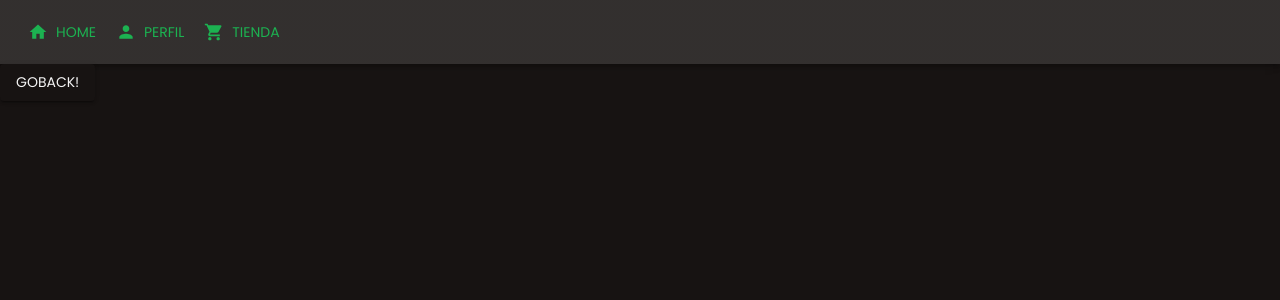
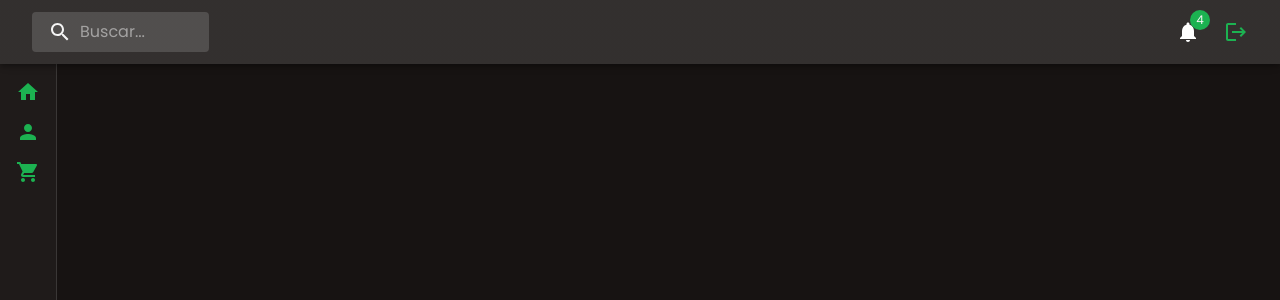
Before and after one commit to HiUlisesOk/roleplay, a React (Vite) app: page /home in a window 1280 px wide. Shown: the top 300 px of the page. Built offline with nearby package versions, Linux system fonts and the light colour scheme.

Commit message:
Navbar reestructurada

```diff
--- a/src/App.jsx
+++ b/src/App.jsx
@@ -2,7 +2,7 @@
 import Landing from "./Pages/Landing.jsx"
 import Home from "./Pages/Home.jsx"
 import Register from "./Pages/Register.jsx"
-
+import Playground from "./Pages/Playground.jsx"
 import { Routes, Route}  from "react-router-dom"
 
 export default function App() {
@@ -12,6 +12,7 @@ export default function App() {
     <Route path="/" element={<Landing />} />
     <Route path="/home" element={<Home />} />
     <Route path="/register" element={<Register />} />
+    <Route path="/playground" element={<Playground />} />
   </Routes>
   </>
   )
--- /dev/null
+++ b/src/Pages/Playground.jsx
@@ -0,0 +1,9 @@
+import Navbar from "../components/Navbar.jsx"
+
+export default function Playground() {
+    return(
+        <>
+        <Navbar />
+        </>
+    )
+}
--- a/src/components/Navbar.jsx
+++ b/src/components/Navbar.jsx
@@ -1,14 +1,88 @@
-import { AppBar, Box, Button, Drawer, List, ListItem, Toolbar, ListItemButton, ListItemText, ListItemIcon} from "@mui/material";
+import { AppBar, Box, Drawer, List, ListItem, Toolbar, ListItemButton, ListItemIcon, IconButton, Badge,} from "@mui/material";
+import { styled, alpha } from '@mui/material/styles';
+import SearchIcon from '@mui/icons-material/Search';
 import MenuIcon from '@mui/icons-material/Menu';
 import HomeIcon from '@mui/icons-material/Home';
 import PersonIcon from '@mui/icons-material/Person';
 import ShoppingCartIcon from '@mui/icons-material/ShoppingCart';
 import { Link } from "react-router-dom";
 import { useState } from 'react'
+import InputBase from '@mui/material/InputBase';
+import NotificationsIcon from '@mui/icons-material/Notifications';
+import LogoutIcon from '@mui/icons-material/Logout';
+
+import { useMediaQuery } from '@mui/material';
 
 export default function Navbar() {
 
     const [open,setOpen] = useState(false);
+
+    const isDesktop = useMediaQuery('(min-width: 600px)');
+    const DrawerContent = () => {
+        return(
+            <>
+            <Toolbar />
+            <Box sx={{ overflow: 'auto' }}>
+                <List>
+                        {
+                            arrayLinks.map((item)=>(
+                                <ListItem disablePadding key={item.title + item.lengt}>
+                                    <ListItemButton
+                                        href={item.path}
+                                        component={Link}>
+                                        <ListItemIcon sx={{minWidth: 0}}>{item.icon}</ListItemIcon>
+                                    </ListItemButton>
+                                </ListItem>
+                            ))
+                        }
+                </List>
+            </Box>
+            </>
+        )
+    }
+
+    const Search = styled('div')(({ theme }) => ({
+        position: 'relative',
+        borderRadius: theme.shape.borderRadius,
+        backgroundColor: alpha(theme.palette.common.white, 0.15),
+        '&:hover': {
+          backgroundColor: alpha(theme.palette.common.white, 0.25),
+        },
+        marginLeft: 0,
+        width: '100%',
+        [theme.breakpoints.up('sm')]: {
+          marginLeft: theme.spacing(1),
+          width: 'auto',
+        },
+      }));
+
+      const SearchIconWrapper = styled('div')(({ theme }) => ({
+        padding: theme.spacing(0, 2),
+        height: '100%',
+        position: 'absolute',
+        pointerEvents: 'none',
+        display: 'flex',
+        alignItems: 'center',
+        justifyContent: 'center',
+      }));
+
+      const StyledInputBase = styled(InputBase)(({ theme }) => ({
+        color: 'inherit',
+        '& .MuiInputBase-input': {
+          padding: theme.spacing(1, 1, 1, 0),
+          // vertical padding + font size from searchIcon
+          paddingLeft: `calc(1em + ${theme.spacing(4)})`,
+          transition: theme.transitions.create('width'),
+          width: '100%',
+          [theme.breakpoints.up('sm')]: {
+            width: '12ch',
+            '&:focus': {
+              width: '20ch',
+            },
+          },
+        },
+      }));
+
 
     const arrayLinks = [
         { title : "Home", path: "/home", icon: <HomeIcon color="secondary" />},
@@ -18,45 +92,60 @@ export default function Navbar() {
 
     return(
         <nav>
-        <Box sx={{ flexGrow: 1 }}>
-        <AppBar position="static" >
-            <Toolbar sx={{padding: 1}}>
-                <Box sx={{display: {xs:'block', sm: 'none'}}}>
-                <Button color="primary" variant="text" onClick={()=>{setOpen(true)}}><MenuIcon /></Button>
-                </Box>
-                <Box sx={{display : {xs:'none', sm: 'flex'}, gap: 1 }}>
-                {
-                    arrayLinks.map((item)=>(
-                        <Button key={item.title + item.lengt} component={Link} to={item.path} color="secondary" variant="text" startIcon={item.icon} >{item.title} </Button>
-                    ))
-                }
-                </Box>
-            </Toolbar>
-        </AppBar>
-
-        <Drawer sx={{
-            '& .css-4t3x6l-MuiPaper-root-MuiDrawer-paper': {
-                backgroundColor: "#171312",
-                color: "#1CB251"
-            }
-        }} anchor="left" open={open} onClose={()=>{setOpen(false)}}>
-            <List>
-                {
-                    arrayLinks.map((item)=>(
-                        <ListItem disablePadding key={item.title + item.lengt}>
-                            <ListItemButton
-                                href={item.path}
-                                component={Link}>
-                                <ListItemIcon>{item.icon}</ListItemIcon>
-                                <ListItemText primary={item.title} />
-                            </ListItemButton>
-                        </ListItem>
-                    ))
-                }
-            </List>
+        <AppBar position="fixed" sx={{ zIndex: (theme) => theme.zIndex.drawer + 1 }}>
+        <Toolbar>
+            <Box sx={{
+                display:"flex",
+                justifyContent: "space-between",
+                flexGrow: 1
+        }}>
+            <Box sx={{display: {xs:'block', sm: 'none'}}}>
+                <IconButton onClick={()=>{setOpen(!open)}}>
+                    <MenuIcon />
+                </IconButton>
+            </Box>
+            <Search>
+                <SearchIconWrapper>
+                    <SearchIcon />
+                </SearchIconWrapper>
+                <StyledInputBase
+                placeholder="Buscar..."
+                inputProps={{ 'aria-label': 'search' }}
+                />
+          </Search>
+          <Box sx={{display: {xs:'none', sm: 'flex'}, gap: 1, }}>
+            <IconButton aria-label="notis">
+                <Badge badgeContent={4} color="secondary">
+                    <NotificationsIcon color="action" />
+                </Badge>
+            </IconButton>
+            <IconButton aria-label="Logout">
+                <LogoutIcon color="secondary" />
+            </IconButton>
+            </Box>
+          </Box>
+        </Toolbar>
+      </AppBar>
+      {
+        isDesktop ?
+        <Drawer
+        variant="permanent"
+        sx={{width: "auto", flexShrink: 0,
+          [`& .MuiDrawer-paper`]: { width: "auto", boxSizing: 'border-box'}
+        }}>
+            <DrawerContent />
         </Drawer>
-
-        </Box>
+        :
+        <Drawer
+        anchor="left"
+        open={open}
+        onClose={()=>{setOpen(false)}}
+        sx={{width: "auto", flexShrink: 0,
+            [`& .MuiDrawer-paper`]: { width: "auto", boxSizing: 'border-box'}
+        }}>
+            <DrawerContent />
+        </Drawer>
+        }
         </nav>
     )
 }
```
